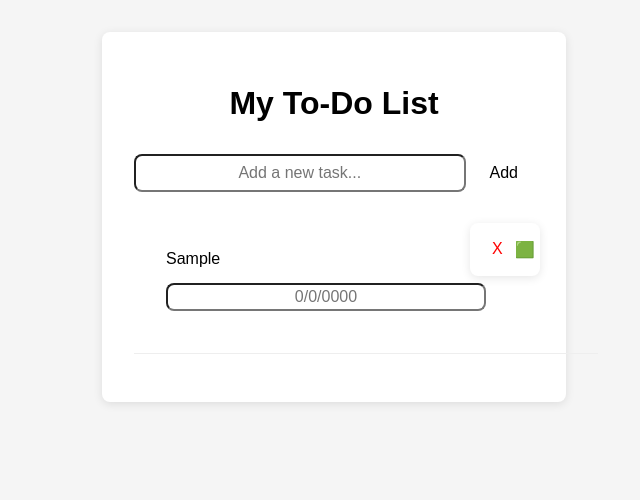
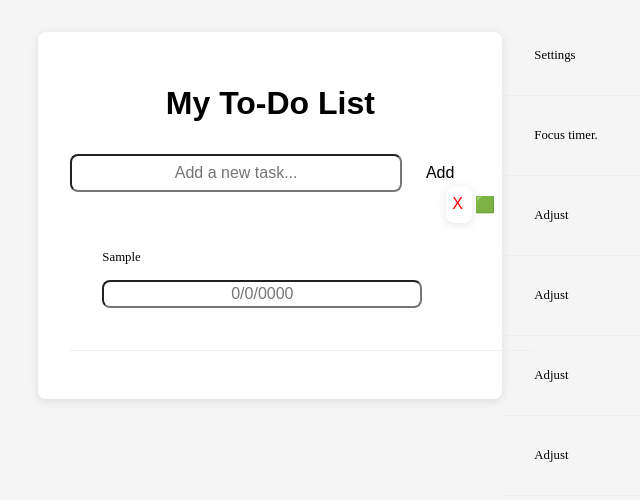
Before and after one commit to GodlyAngel1614/todo-app, a plain HTML site: page index.html in a window 1280 px wide. Both pictures are taken after typing "Sample" into the empty fields and a click on the button "Add". Shown: the whole page, without its empty margins (306-946 px from the left). Drawn offline with Linux system fonts and the light colour scheme; a web font is replaced by a local one.

Commit message:
Made the basis of the side menu, changed the font of the <li> for the main interface and changed the witdh and interface of both the popup menu and the detection menu

```diff
--- a/index.html
+++ b/index.html
@@ -1,20 +1,38 @@
-<html lang ="en">
+<html lang="en">
   <head>
-          <meta charset="UTF-8">
-    <meta name="viewport" content="width=device-width, initial-scale=1.0">
+    <link rel="preconnect" href="https://fonts.googleapis.com" />
+    <link rel="preconnect" href="https://fonts.gstatic.com" crossorigin />
+    <link
+      href="https://fonts.googleapis.com/css2?family=Cormorant+Garamond:ital,wght@0,300..700;1,300..700&family=Montagu+Slab:opsz,wght@16..144,100..700&display=swap"
+      rel="stylesheet"
+    />
+    <meta charset="UTF-8" />
+    <meta name="viewport" content="width=device-width, initial-scale=1.0" />
     <title>To-Do List App</title>
-    <link rel="stylesheet" href="style.css">
+    <link rel="stylesheet" href="style.css" />
   </head>
 
   <body>
     <div class="container">
-            <h1> My To-Do List </h1>
+      <h1>My To-Do List</h1>
       <div class="input-group">
-                <input type="text" id="taskInput" placeholder="Add a new task...">
-                <button id="addBtn"> Add </button>
+        <input type="text" id="taskInput" placeholder="Add a new task..." />
+        <button id="addBtn">Add</button>
       </div>
       <ul id="taskList"></ul>
     </div>
-        <script src="script.js"> </script>
+
+    <div class="side-menu-main-frame">
+      <ul>
+        <li> Settings </li>
+        <li> Focus timer. </li>
+        <li>Adjust</li>
+        <li>Adjust</li>
+        <li>Adjust</li>
+        <li>Adjust</li>
+      </ul>
+    </div>
+
+    <script src="script.js"></script>
   </body>
 </html>
--- a/style.css
+++ b/style.css
@@ -52,6 +52,8 @@ li {
   justify-content: left;
   align-content: left;
   align-items: left;
+  font-family: "Montagu Slab", serif;
+  font-size: .8em;
 
   gap: 5px;
   padding: 2rem;
@@ -83,17 +85,20 @@ div.resource {
   flex-direction: row;
   position: absolute;
   background: #fff;
-  padding: 1rem;
+  padding-top: .5rem;
+  padding-bottom: .5rem;
   border-radius: 8px;
   box-shadow: 0 2px 10px rgba(0, 0, 0, 0.1);
-  width: 3%;
+  width: 2%;
   max-width: 400px;
-  margin-left: 21rem;
+  margin-left: 23.5rem;
   align-content: center;
-  margin-top: 5px;
+  margin-top: -2rem;
 
   text-align: center;
 }
+
+/* Emoji content */
 
 div.main_p {
   position: absolute;
@@ -101,7 +106,7 @@ div.main_p {
   inline-size: 5px;
   align-content: center;
   align-items: center;
-  width: 20%;
+  width: 10%;
   height: 15%;
   background-color: white;
   border-radius: 5px;
```
Lines whose indentation alone changed are shown as unchanged.
